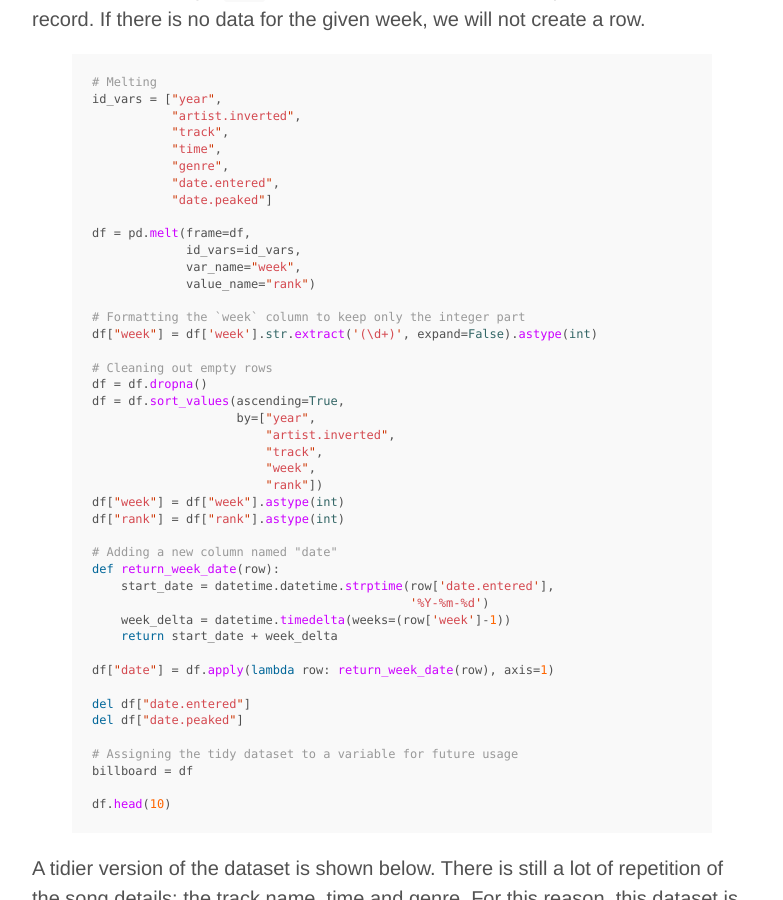
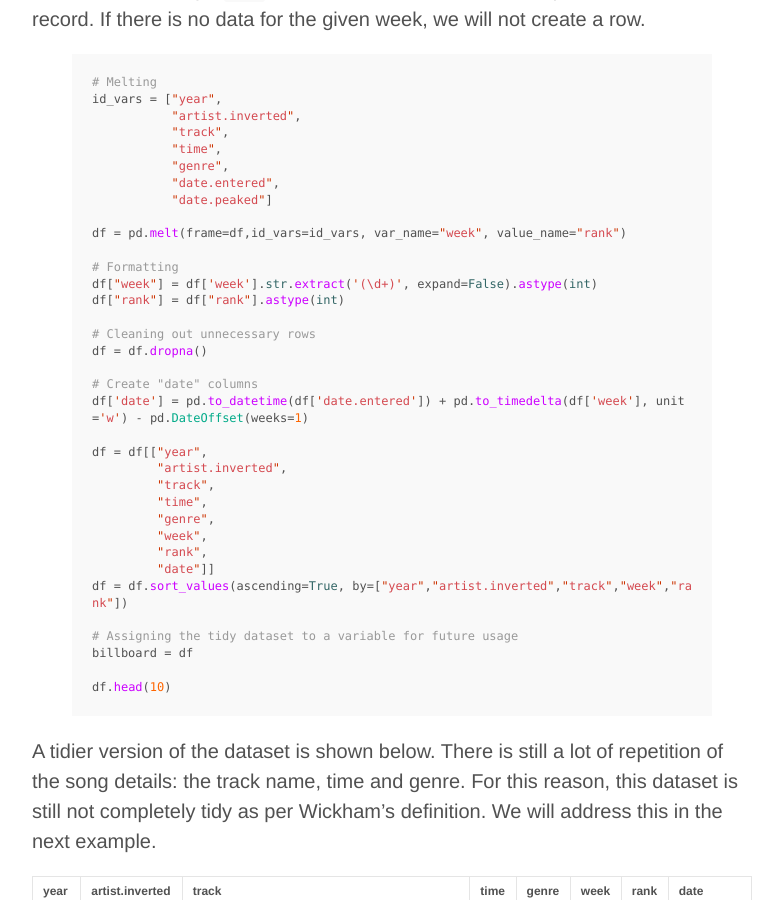
Before and after one commit to nickhould/nickhould.github.io, a Jekyll site: the page built from _posts/2016-12-06-tidy-data-in-python.md, in a window 1280 px wide and 900 px high, scrolled down 4515 px. Shown: the whole window, without its empty margins (248-1031 px from the left). Built offline with Jekyll 4.4.1, drawn with Linux system fonts in a browser that asks for light colours; nearby versions of some CDN libraries; a script that is not in the unit is left out; comment, search, counter and statistics services are not loaded.

```diff
--- a/_posts/2016-12-06-tidy-data-in-python.md
+++ b/_posts/2016-12-06-tidy-data-in-python.md
@@ -479,36 +479,27 @@ id_vars = ["year",
            "date.entered",
            "date.peaked"]
 
-df = pd.melt(frame=df,
-             id_vars=id_vars,
-             var_name="week",
-             value_name="rank")
+df = pd.melt(frame=df,id_vars=id_vars, var_name="week", value_name="rank")
 
-# Formatting the `week` column to keep only the integer part
+# Formatting
 df["week"] = df['week'].str.extract('(\d+)', expand=False).astype(int)
-
-# Cleaning out empty rows
-df = df.dropna()
-df = df.sort_values(ascending=True,
-                    by=["year",
-                        "artist.inverted",
-                        "track",
-                        "week",
-                        "rank"])
-df["week"] = df["week"].astype(int)
 df["rank"] = df["rank"].astype(int)
 
-# Adding a new column named "date"
-def return_week_date(row):
-    start_date = datetime.datetime.strptime(row['date.entered'],
-                                            '%Y-%m-%d')
-    week_delta = datetime.timedelta(weeks=(row['week']-1))
-    return start_date + week_delta
+# Cleaning out unnecessary rows
+df = df.dropna()
 
-df["date"] = df.apply(lambda row: return_week_date(row), axis=1)
+# Create "date" columns
+df['date'] = pd.to_datetime(df['date.entered']) + pd.to_timedelta(df['week'], unit='w') - pd.DateOffset(weeks=1)
 
-del df["date.entered"]
-del df["date.peaked"]
+df = df[["year",
+         "artist.inverted",
+         "track",
+         "time",
+         "genre",
+         "week",
+         "rank",
+         "date"]]
+df = df.sort_values(ascending=True, by=["year","artist.inverted","track","week","rank"])
 
 # Assigning the tidy dataset to a variable for future usage
 billboard = df
```
